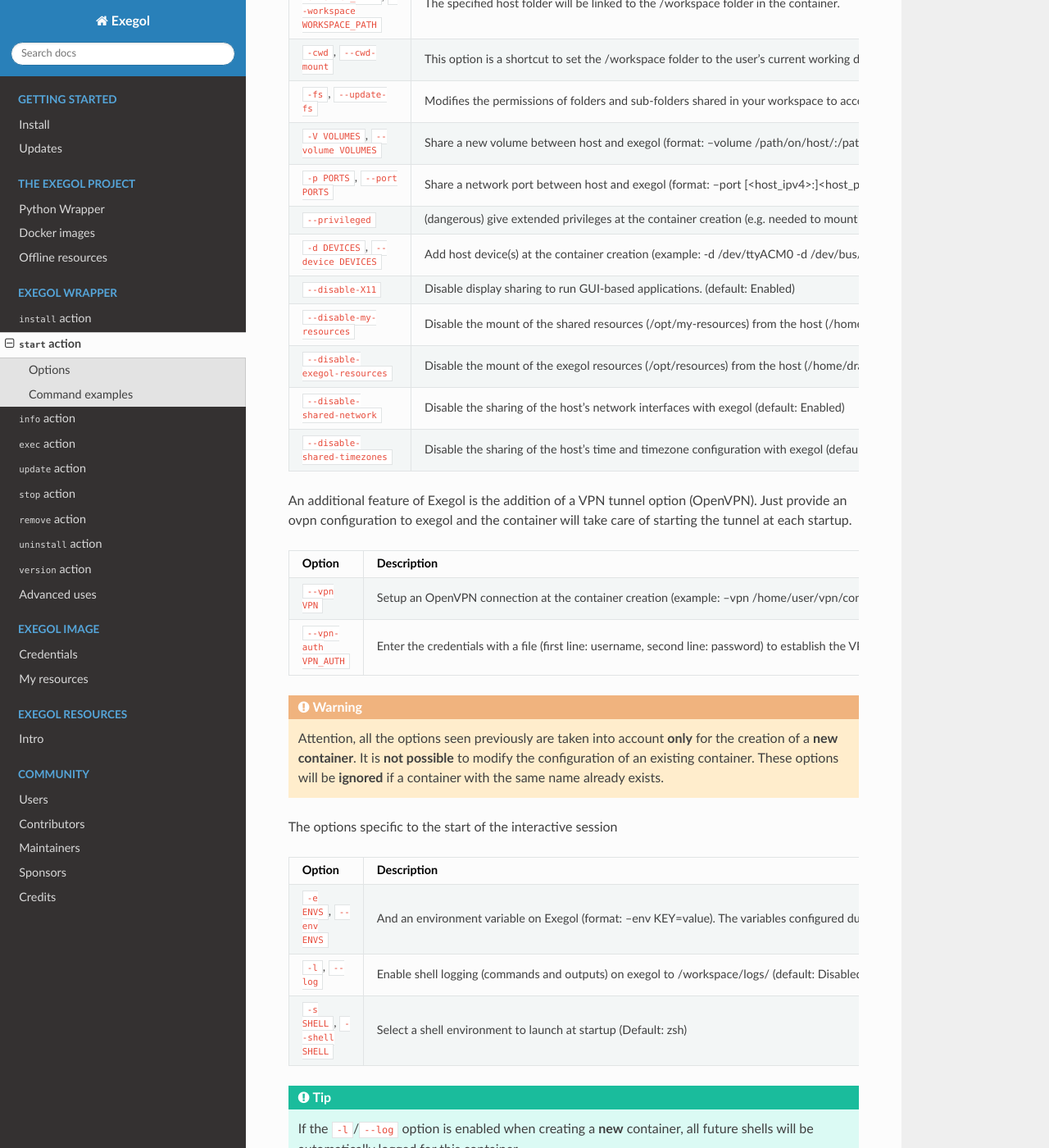
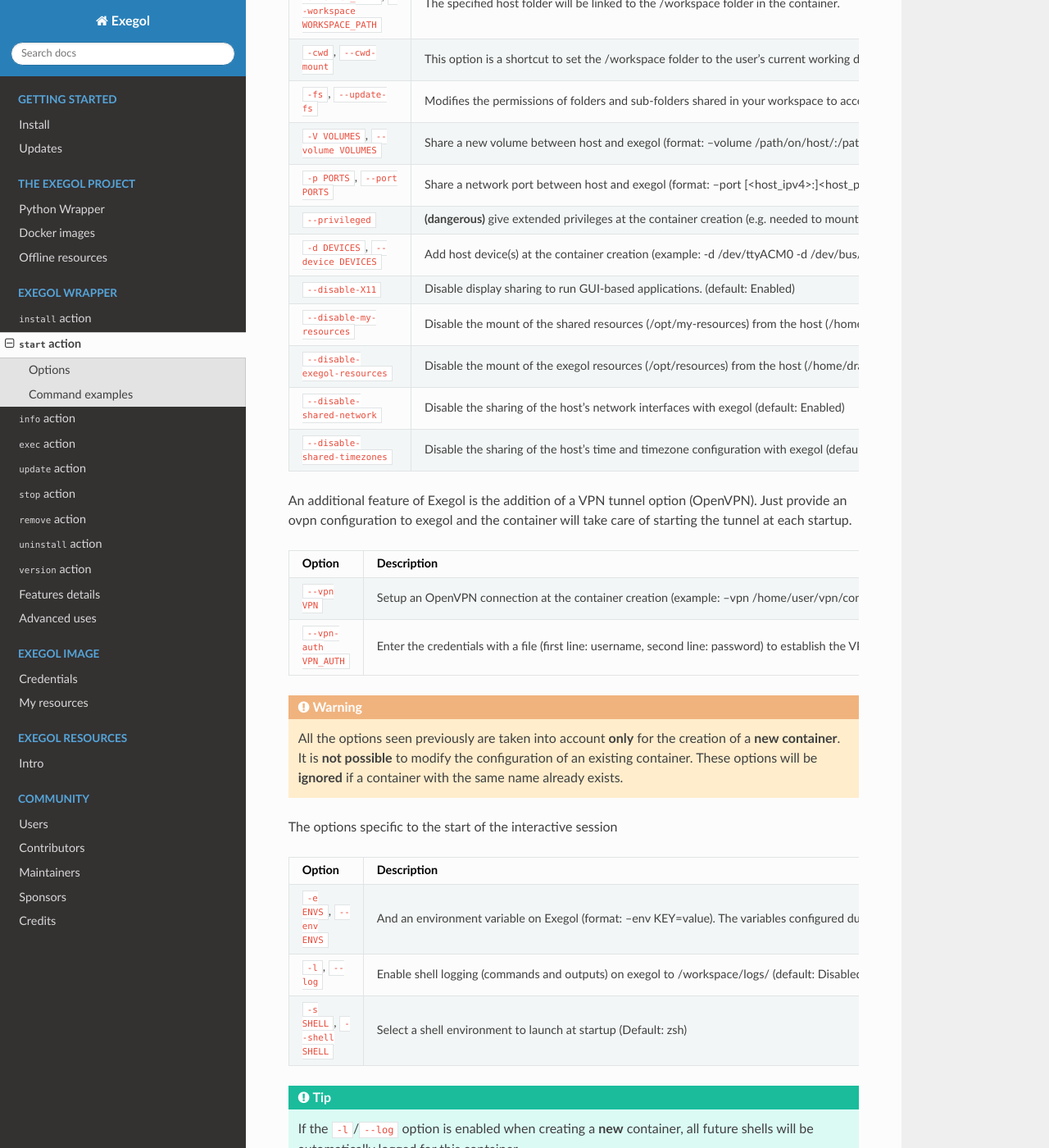
Before and after one commit to ThePorgs/Exegol-docs, a Sphinx documentation site: the page built from source/exegol-wrapper/start.rst, in a window 1280 px wide and 1400 px high, scrolled down 1145 px. Shown: the whole window at 82% size. Built offline with Sphinx 7.4.7 and the Read the Docs theme 2.0.0, drawn with Linux system fonts in a browser that asks for light colours.

Commit message:
Adding features details section

```diff
--- /dev/null
+++ b/source/exegol-wrapper/features-details.rst
@@ -0,0 +1,3 @@
+================
+Features details
+================
--- a/source/exegol-wrapper/start.rst
+++ b/source/exegol-wrapper/start.rst
@@ -46,7 +46,7 @@
 ``-fs``, ``--update-fs``                                    Modifies the permissions of folders and sub-folders shared in your workspace to access the files created within the container using your host user account. (default: Disabled)
 ``-V VOLUMES``, ``--volume VOLUMES``                        Share a new volume between host and exegol (format: --volume /path/on/host/:/path/in/container/).
 ``-p PORTS``, ``--port PORTS``                              Share a network port between host and exegol (format: --port [<host_ipv4>:]<host_port>[:<container_port>][:<protocol>]. This configuration will disable the shared network with the host.
-``--privileged``                                            (dangerous) give extended privileges at the container creation (e.g. needed to mount things, to use wifi or bluetooth)
+``--privileged``                                            **(dangerous)** give extended privileges at the container creation (e.g. needed to mount things, to use wifi or bluetooth)
 ``-d DEVICES``, ``--device DEVICES``                        Add host device(s) at the container creation (example: -d /dev/ttyACM0 -d /dev/bus/usb/).
 ``--disable-X11``                                           Disable display sharing to run GUI-based applications. (default: Enabled)
 ``--disable-my-resources``                                  Disable the mount of the shared resources (/opt/my-resources) from the host (/home/dramelac/.exegol/my-resources) (default: Enabled)
@@ -66,7 +66,7 @@
 ========================= ===============================
 
 .. warning::
-    Attention, all the options seen previously are taken into account **only** for the creation of a **new container**.
+    All the options seen previously are taken into account **only** for the creation of a **new container**.
     It is **not possible** to modify the configuration of an existing container.
     These options will be **ignored** if a container with the same name already exists.
 
--- a/source/index.rst
+++ b/source/index.rst
@@ -75,6 +75,7 @@
    exegol-wrapper/remove.rst
    exegol-wrapper/uninstall.rst
    exegol-wrapper/version.rst
+   exegol-wrapper/features-details.rst
    exegol-wrapper/advanced-uses.rst
 
 .. toctree::
```
